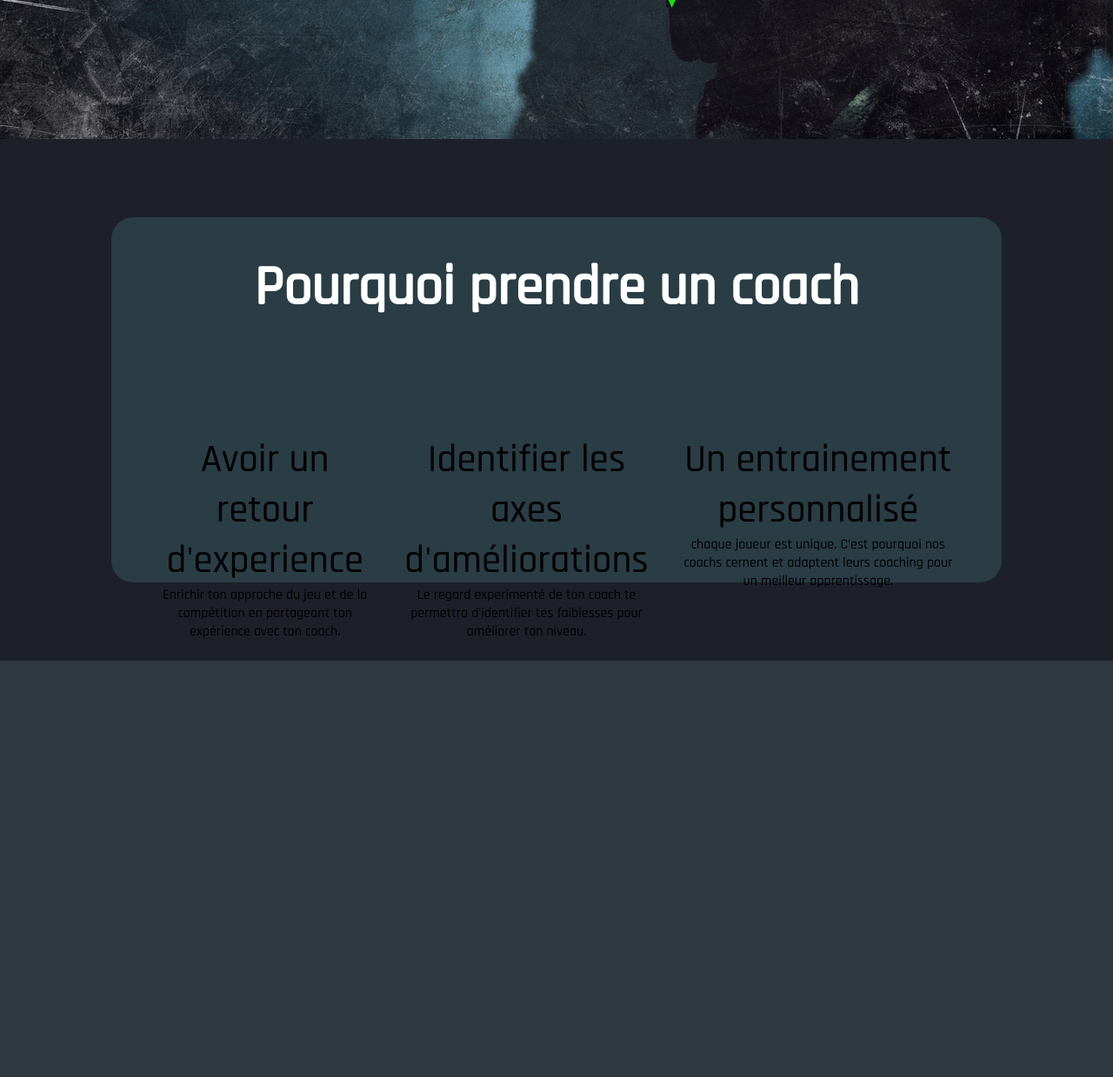
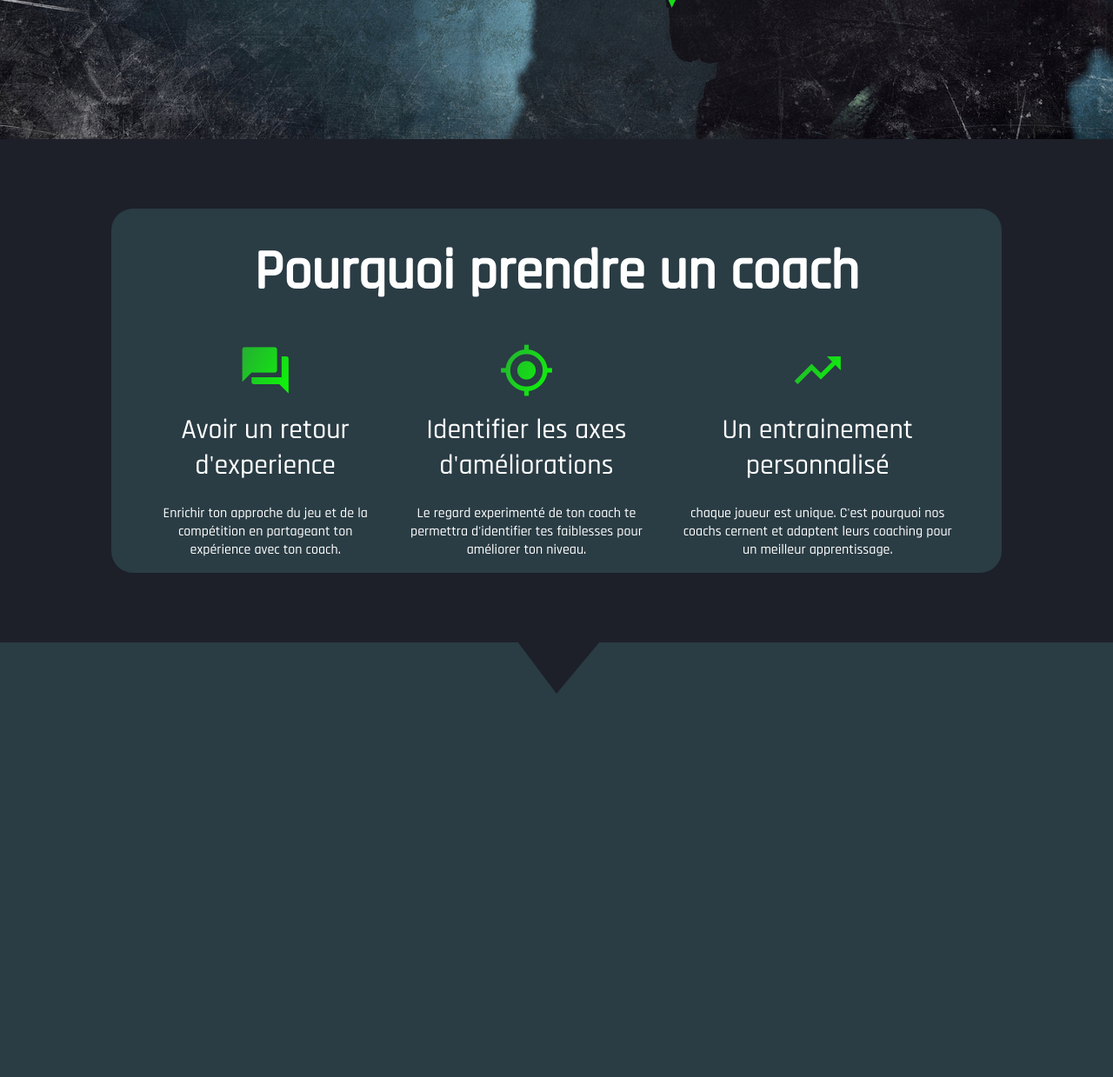
Before and after one commit to Etienne-Devillers/La-Meute-, a PHP site: page / in a window 1280 px wide. Shown: the part 640-1879 px from the top of the page at 87% size. Before the commit the page ends 1400 px from the top, so only its background shows below. Run offline with PHP 8.4, Linux system fonts and the light colour scheme.

Commit message:
Coach session V1 terminé

```diff
--- a/assets/css/style.css
+++ b/assets/css/style.css
@@ -334,41 +334,109 @@ a {
 
 .whyCoachSection {
     background-color: #1D2029;
-    height: 600px;
     width: 100vw;
     display: flex;
     justify-content: center;
     align-items: center;
+    position: relative;
+}
+
+.whyCoachSection::after {
+    content: '';
+    height: 60px;
+    width: 100px;
+    background-color: #1D2029;
+    position:  absolute;
+    clip-path: polygon(50% 100%, 5% 0, 100% 0);
+    bottom: -59px;
 }
 
 .whyCoachContainer {
     width: 80%;
-    height: 70%;
+    margin: 5em;
     background-color: #2A3C44;
     border-radius: 25px;
     display: flex;
     flex-direction: column;
     justify-content: center;
+    color: white;
 }
 
 .whyCoachContainer h5 {
     font-size: 5vw;
-    color: white;
     text-align: center;
+    margin-top: 0.5em;
+    margin-bottom: 0.5em;
 }
 
-.whyCoachElement{
+.iconsWhyCoach {
+    font-size: 5vw;
+    background: linear-gradient(120deg, rgba(40,167,55,1) 0%, rgba(10,255,2,1) 100%);
+    -webkit-background-clip: text;
+    -webkit-text-fill-color: transparent;
+}
+.whyCoachElements{
     display: flex;
     flex-direction: row;
     justify-content: space-evenly;
     margin: 0 2em;
+    align-content: space-around;
 }
 
 .whyCoach {
+    display: flex;
+    flex-direction: column;
+    justify-content: space-evenly;
     text-align: center;
-    margin: 0 1em;
+    margin: 0.5em 1em;
+    align-items: center;
+}
+
+.whyCoach div {
+    margin: 0.5em 0;
+}
+.whyCoach img {
+    margin: 0.5em 0;
 }
 
 .whyCoachTitles {
-    font-size: 3.5vw;
+    font-size: 2.5vw;
 }
+
+.whyCoach img {
+    width: 40px;
+    height: 40px;
+}
+/*  ------------- Responsive whycoachSection ------------------*/
+
+
+@media screen and (max-width: 760px){
+
+    .whyCoachElements {
+        display: flex;
+        flex-direction: column;
+        justify-content: space-evenly;
+        text-align: center;
+        margin: 0.5em 1em;
+        align-items: center;
+    }
+
+    .whyCoachTitles {
+        font-size: 35px;
+    }
+
+    .whyCoachText {
+        font-size: 15px;
+    }
+}
+
+/************************************************************************/
+/*----------------------Section collection de jeu-----------------------*/
+/************************************************************************/
+
+
+
+.gameCollection {
+    background-color: #2A3C44;
+    height: 500px;
+}
--- a/index.html
+++ b/index.html
@@ -5,7 +5,10 @@
     <meta charset="UTF-8">
     <meta http-equiv="X-UA-Compatible" content="IE=edge">
     <meta name="viewport" content="width=device-width, initial-scale=1.0">
+    <link href="https://fonts.googleapis.com/icon?family=Material+Icons"
+      rel="stylesheet">
     <link rel="stylesheet" href="assets/css/style.css">
+
     <title>La Meute</title>
 </head>
 
@@ -66,12 +69,12 @@
             <div class="whyCoachContainer">
                 <h5>Pourquoi prendre un coach
                 </h5>
-                <div class="whyCoachElement">
+                <div class="whyCoachElements">
 
                     <div class="whyCoach">
-                        <img src="" alt="">
+                        <i class="material-icons iconsWhyCoach">question_answer</i>
                         <div class="whyCoachTitles">Avoir un retour d'experience</div>
-                        <div>Enrichir ton approche
+                        <div class="whyCoachText">Enrichir ton approche
                             du jeu et de la compétition
                             en partageant ton expérience
                             avec ton coach.
@@ -79,18 +82,18 @@
                     </div>
 
                     <div class="whyCoach">
-                        <img src="" alt="">
+                        <i class="material-icons iconsWhyCoach">gps_fixed</i>
                         <div class="whyCoachTitles">Identifier les axes d'améliorations</div>
-                        <div>Le regard experimenté de ton coach
+                        <div class="whyCoachText">Le regard experimenté de ton coach
                             te permettra d'identifier tes faiblesses
                             pour améliorer ton niveau.
                         </div>
                     </div>
 
                     <div class="whyCoach">
-                        <img src="" alt="">
+                        <i class="material-icons iconsWhyCoach">trending_up</i>
                         <div class="whyCoachTitles">Un entrainement personnalisé</div>
-                        <div>chaque joueur est unique.
+                        <div class="whyCoachText">chaque joueur est unique.
                             C'est pourquoi nos coachs
                             cernent et adaptent leurs
                             coaching pour un meilleur
@@ -102,6 +105,10 @@
 
             </div>
         </section>
+
+        <section class="gameCollection">
+
+        </section>
     </main>
 
 
```
